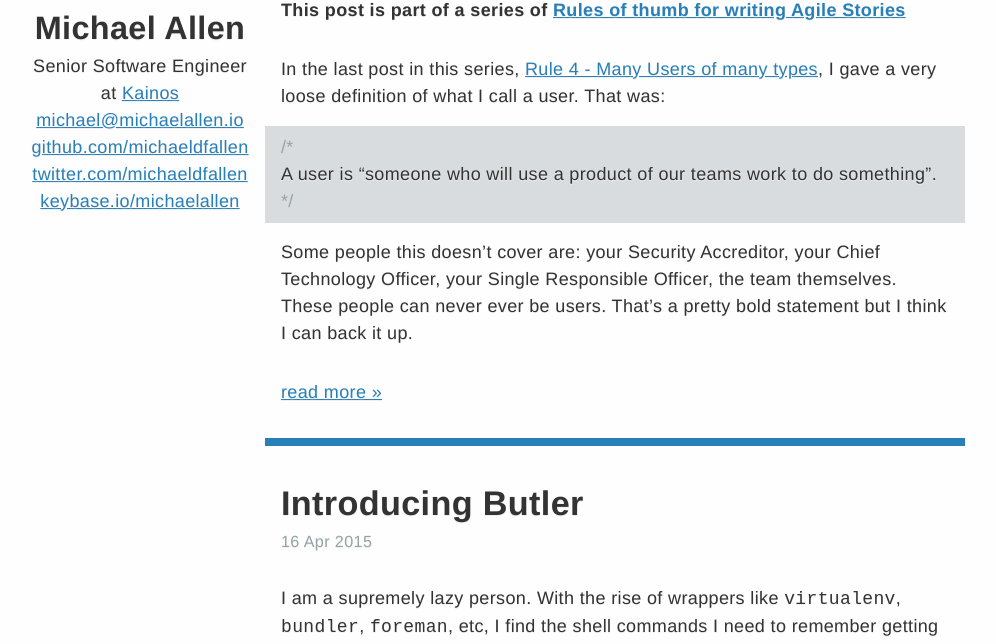
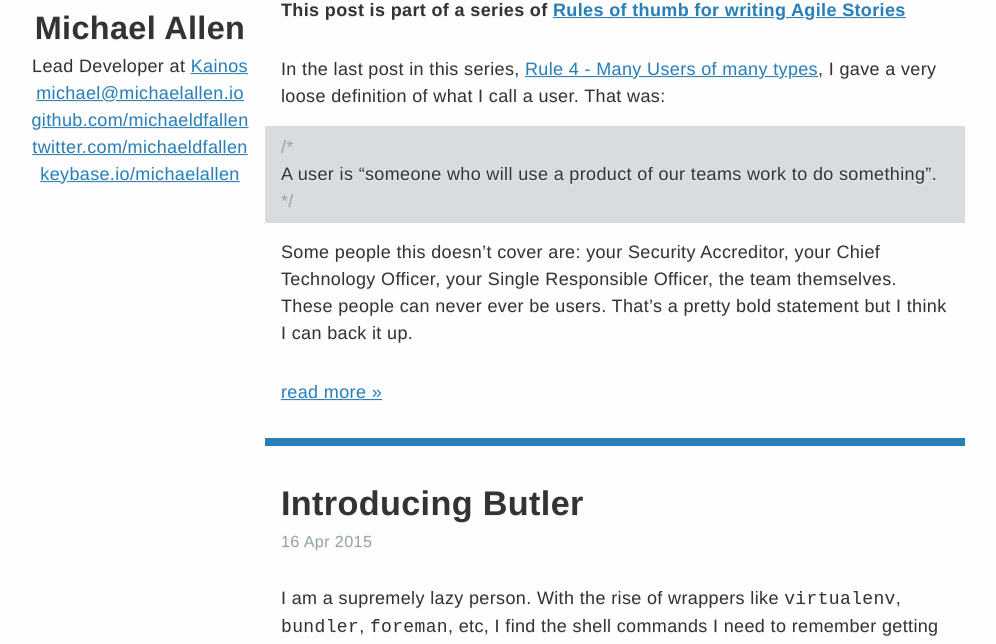
Before and after one commit to michaeldfallen/michaeldfallen.github.io, a Jekyll site: the page built from index.html, in a window 1280 px wide and 900 px high, cut to the strip 256-900 px from the top of the window. Shown: the whole strip, without its empty margins (150-1146 px from the left). Built offline with Jekyll 4.4.1, drawn with Linux system fonts in a browser that asks for light colours.

Commit message:
I gots a promotion

```diff
--- a/_includes/flair.html
+++ b/_includes/flair.html
@@ -3,7 +3,7 @@
 </section>
 <section class="contact">
   <h2>{{ site.author.name }}</h2>
-  <p>Senior Software Engineer at <a href="https://www.kainos.com">Kainos</a></p>
+  <p>Lead Developer at <a href="https://www.kainos.com">Kainos</a></p>
   <p><a href="mailto:me@example.com" rel="me">{{ site.author.email }}</a></p>
   <p>
     <a href="https://github.com/{{ site.author.github }}" rel="me">
```
